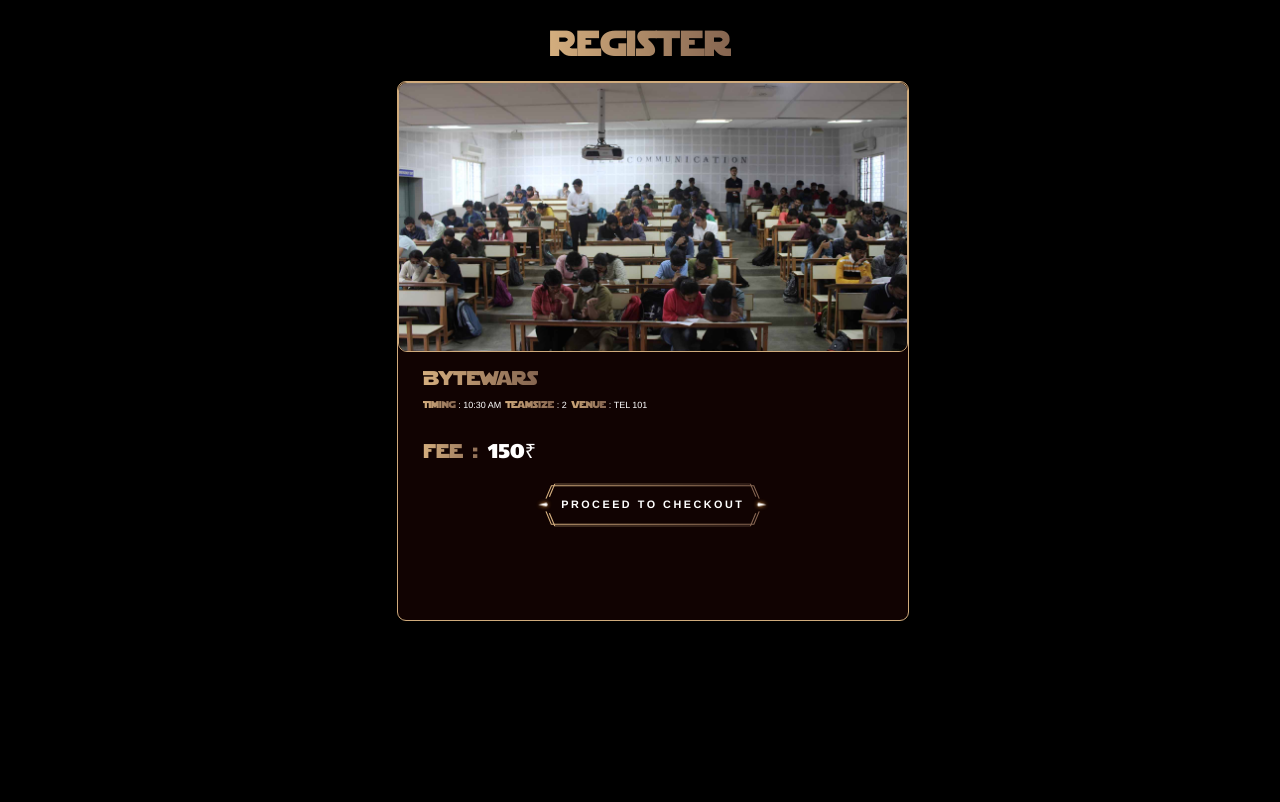
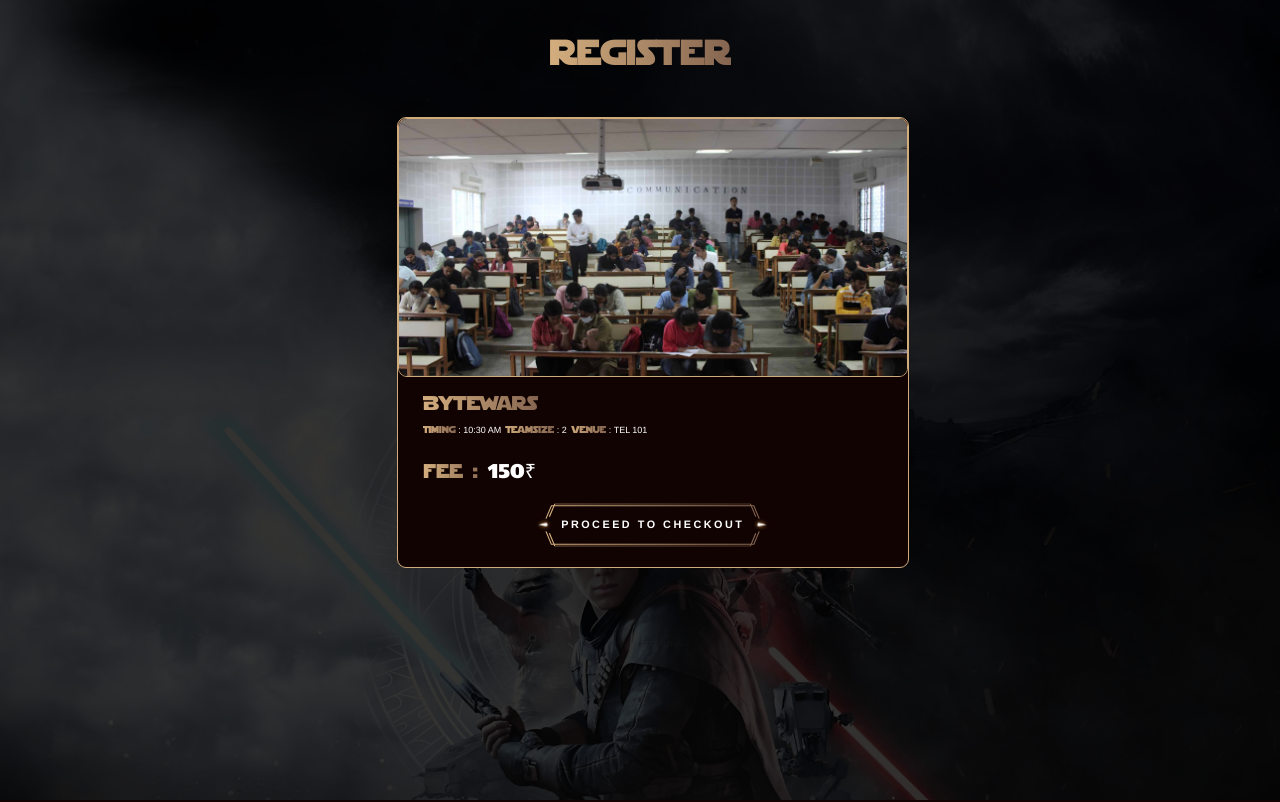
Before and after one commit to Vivekindev/Robocor-24, a React (Vite) app in the folder client/: page /register in a window 1280 px wide. Shown: the top 802 px of the page. Built offline with nearby package versions, Linux system fonts and the light colour scheme; a web font is replaced by a local one.

Commit message:
EventDateAdded

```diff
--- a/client/src/home.css
+++ b/client/src/home.css
@@ -9,9 +9,9 @@
 	flex-direction: column;
 	width: 100%;
 	height: 100vh;
-	padding-top: 2rem;
+	padding-top: 3rem;
 	align-items: center;
-	background-color: #000;
+	background-color: rgba(0, 0, 0, 0.8);
 }
 .col{
 	flex-direction: column;
@@ -37,6 +37,9 @@ padding-left: 2vw;
 	margin-left: 2vw;
 	min-height: 60rem;
 }
+.eventCardExp{
+	min-height: 0px;
+}
 .eventImage{
 	border: #D0AB7C solid 1px;
  width:100%;
@@ -167,7 +170,9 @@ filter: drop-shadow(0 0 1.5px #D0AB7C);
 .tag{
 	font-size: 3rem;
 }
-
+.tagDate{
+	font-size: 1rem;
+}
 .img{
 	opacity: 70%;
 	width: 30vw;
--- a/client/src/home.jsx
+++ b/client/src/home.jsx
@@ -206,8 +206,9 @@ function App() {
 </span>
 
        </div>
-
-
+      <div className="tagDate">
+        {(window.innerWidth>700) ? (<BtnDesktop data="9th MAY 2024"/>) : (<Btn data="9th MAY 2024"/>)}
+      </div>
 
    </div>
 
--- a/client/src/register.jsx
+++ b/client/src/register.jsx
@@ -1,4 +1,4 @@
-
+import Footer from './Footer.jsx';
 import './home.css';
 import Btn from './btn.jsx'
 import BtnDesktop from './btnDesktop.jsx'
@@ -8,10 +8,10 @@ const Register = ()=>{
 const [clicked,setClicked] = useState(false);
 return(
 <>
-{(!clicked)?(
+{(!clicked)?(<>
 <div className="registerContainer">
-<span style={{  fontFamily:"jedi",fontSize:"4rem"}} className='gradient-text' > register</span>
-<div className="eventCard">
+<span style={{  fontFamily:"jedi",fontSize:"4rem",marginBottom:"3rem"}} className='gradient-text' > register</span>
+<div className="eventCard eventCardExp">
              <img class="eventImage"src={byteWars} style={{borderRadius:"1rem"}}></img>
              <div className="eventName">  <span style={{  fontFamily:"jedi",fontSize:"2.2rem"}} className='gradient-text' > ByteWars</span>   </div>
 
@@ -25,7 +25,8 @@ return(
             <div onClick={()=>setClicked(true)}> {(window.innerWidth>700) ? (<BtnDesktop data="Proceed to Checkout"/>) : (<Btn data="Proceed to Checkout"/>)}</div>
            </div>
  </div>
-
+ <div id="footer"className="foot"><Footer/></div>
+ </>
 ):(
            <div style={{
 width:"100%",
```
Also changed, not shown: 4 other files (tests, documents, lock files or other folders).
